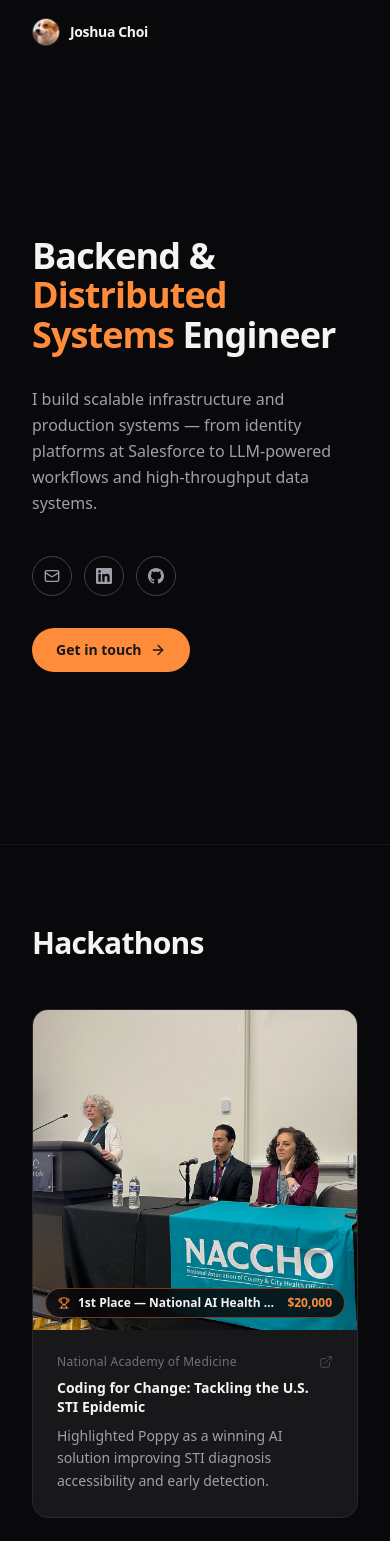
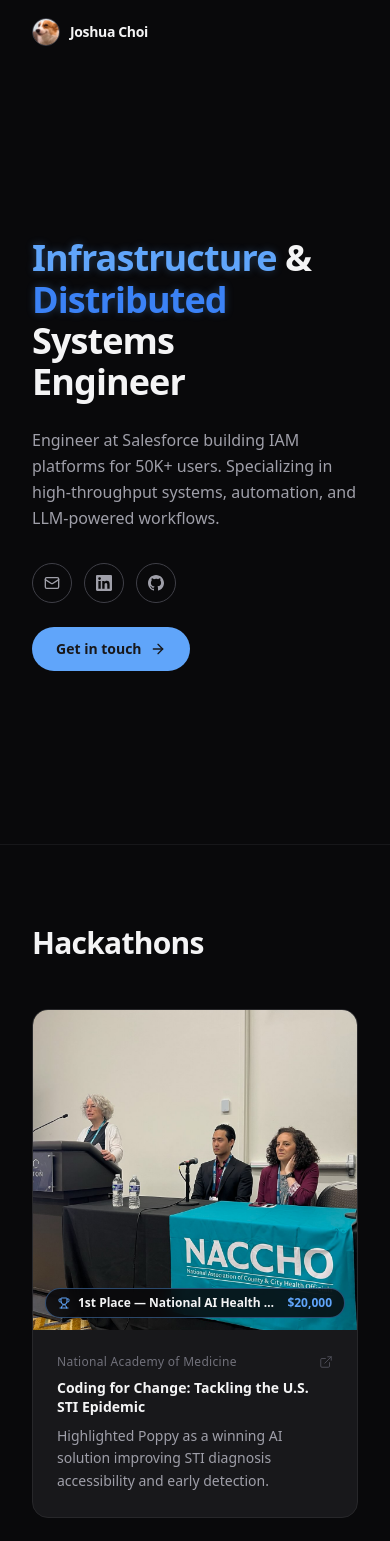
Before and after one commit to JeshChoi/portfolio, a Next.js app: page / in a window 390 px wide. Shown: the top 1541 px of the page. Built offline with nearby package versions, Linux system fonts and the light colour scheme.

Commit message:
new style

```diff
--- a/app/blog/[slug]/page.tsx
+++ b/app/blog/[slug]/page.tsx
@@ -47,7 +47,7 @@ function renderBlock(block: BlogBlock, i: number) {
           <div className="h-px w-8 bg-zinc-700" />
           <div
             className="w-1.5 h-1.5 rounded-full"
-            style={{ backgroundColor: "#FF8C3A", opacity: 0.6 }}
+            style={{ backgroundColor: "#60A5FA", opacity: 0.6 }}
           />
           <div className="h-px w-8 bg-zinc-700" />
         </div>
@@ -106,7 +106,7 @@ export default async function BlogPostPage({
           className="mt-8 h-px"
           style={{
             background:
-              "linear-gradient(to right, rgba(255,140,58,0.3), transparent)",
+              "linear-gradient(to right, rgba(96,165,250,0.3), transparent)",
           }}
         />
       </header>
--- a/components/Awards.tsx
+++ b/components/Awards.tsx
@@ -30,11 +30,11 @@ export default function Awards() {
               whileInView={{ opacity: 1, y: 0 }}
               transition={{ duration: 0.5, delay: i * 0.1 }}
               viewport={{ once: true }}
-              className="bg-zinc-900 border border-zinc-800 rounded-2xl p-6 hover:border-[#FF8C3A]/40 transition-all duration-200 btn-orange-hover"
+              className="bg-zinc-900 border border-zinc-800 rounded-2xl p-6 hover:border-[#60A5FA]/40 transition-all duration-200 btn-blue-hover"
             >
               <div className="flex items-start gap-4">
                 <div className="w-10 h-10 rounded-xl bg-zinc-800 border border-zinc-700 flex items-center justify-center flex-shrink-0">
-                  <Trophy className="w-4.5 h-4.5 orange-glow-icon" style={{ color: "#FF8C3A" }} strokeWidth={1.5} />
+                  <Trophy className="w-4.5 h-4.5 blue-glow-icon" style={{ color: "#60A5FA" }} strokeWidth={1.5} />
                 </div>
                 <div className="flex-1 min-w-0">
                   <div className="flex items-start justify-between gap-4 mb-2">
--- a/components/BlogSidebar.tsx
+++ b/components/BlogSidebar.tsx
@@ -52,7 +52,7 @@ export default function BlogSidebar() {
                   }`}
                   style={
                     isActive
-                      ? { color: "#FF8C3A", textShadow: "0 0 8px rgba(255,140,58,0.3)" }
+                      ? { color: "#60A5FA", textShadow: "0 0 8px rgba(96,165,250,0.3)" }
                       : undefined
                   }
                 >
--- a/components/CTA.tsx
+++ b/components/CTA.tsx
@@ -32,7 +32,7 @@ export default function CTA() {
           </p>
           <h2 className="text-4xl md:text-5xl lg:text-6xl 2xl:text-7xl 3xl:text-8xl font-bold tracking-tight text-zinc-100 leading-tight mb-6 max-w-3xl 2xl:max-w-4xl">
             Let&apos;s build something{" "}
-            <em className="not-italic" style={{ color: "#FF8C3A" }}>
+            <em className="not-italic" style={{ color: "#60A5FA" }}>
               great.
             </em>
           </h2>
@@ -44,8 +44,8 @@ export default function CTA() {
           <div className="flex flex-wrap items-center gap-4">
             <a
               href={`mailto:${personal.email}`}
-              className="inline-flex items-center gap-2 px-6 py-3 rounded-full text-sm font-semibold text-zinc-900 transition-all duration-200 btn-orange-hover"
-              style={{ backgroundColor: "#FF8C3A" }}
+              className="inline-flex items-center gap-2 px-6 py-3 rounded-full text-sm font-semibold text-zinc-900 transition-all duration-200 btn-blue-hover"
+              style={{ backgroundColor: "#60A5FA" }}
             >
               <Mail className="w-4 h-4" />
               Send an email
--- a/components/Experience.tsx
+++ b/components/Experience.tsx
@@ -78,7 +78,7 @@ export default function Experience() {
                       {i === 0 && (
                         <span
                           className="text-xs px-2 py-0.5 rounded-full font-medium"
-                          style={{ backgroundColor: "rgba(255,140,58,0.15)", color: "#FF8C3A" }}
+                          style={{ backgroundColor: "rgba(96,165,250,0.15)", color: "#60A5FA" }}
                         >
                           Current
                         </span>
--- a/components/Hero.tsx
+++ b/components/Hero.tsx
@@ -2,6 +2,7 @@
 
 import { motion } from "framer-motion";
 import { ArrowRight, Mail } from "lucide-react";
+import Image from "next/image";
 import portfolio from "@/data/portfolio";
 
 function LinkedInIcon() {
@@ -24,29 +25,31 @@ export default function Hero() {
   const { hero, personal } = portfolio;
 
   return (
-    <section className="relative h-screen flex flex-col items-center justify-center px-8 md:px-16 lg:px-24 2xl:px-32 3xl:px-48 pt-16 overflow-hidden">
-      {/* Main content */}
+    <section className="relative h-screen flex items-center px-8 md:px-16 lg:px-24 2xl:px-32 3xl:px-48 pt-16 overflow-hidden">
+      <div className="max-w-4xl 2xl:max-w-5xl 3xl:max-w-6xl w-full mx-auto flex items-center justify-between gap-12">
+
+        {/* Left: text content */}
         <motion.div
           initial={{ opacity: 0, y: 28 }}
           animate={{ opacity: 1, y: 0 }}
           transition={{ duration: 0.7, ease: "easeOut" }}
-        className="max-w-4xl 2xl:max-w-5xl 3xl:max-w-6xl w-full mx-auto"
+          className="flex-1 min-w-0"
         >
-        <h1 className="text-4xl md:text-5xl lg:text-6xl 2xl:text-7xl 3xl:text-8xl font-bold tracking-tight text-zinc-100 leading-[1.1] mb-8">
-          Backend &{" "}
-          <em className="not-italic" style={{ color: "#FF8C3A" }}>
-            Distributed Systems
-          </em>{" "}
+          <h1 className="text-4xl md:text-5xl lg:text-6xl 2xl:text-7xl 3xl:text-8xl font-bold tracking-tight text-zinc-100 leading-[1.15] mb-6">
+            <em className="not-italic blue-glow" style={{ color: "#60A5FA" }}>Infrastructure</em>{" &"}
+            <br />
+            <em className="not-italic blue-glow" style={{ color: "#3B82F6" }}>Distributed</em>{" Systems"}
+            <br />
             Engineer
           </h1>
 
-        <p className="text-base md:text-lg 2xl:text-xl 3xl:text-2xl text-zinc-400 max-w-2xl 2xl:max-w-3xl leading-relaxed mb-10">
+          <p className="text-base md:text-lg 2xl:text-xl 3xl:text-2xl text-zinc-400 max-w-xl leading-relaxed mb-8">
             {hero.description}
           </p>
 
-        {/* Social icon links */}
+          {/* Social icons */}
           <motion.div
-          className="flex items-center gap-3"
+            className="flex items-center gap-3 mb-6"
             initial={{ opacity: 0 }}
             animate={{ opacity: 1 }}
             transition={{ delay: 0.4, duration: 0.5 }}
@@ -77,11 +80,9 @@ export default function Hero() {
               <GitHubIcon />
             </a>
           </motion.div>
-      </motion.div>
 
-      {/* CTA below social icons */}
+          {/* CTA */}
           <motion.div
-        className="mt-8 max-w-4xl 2xl:max-w-5xl 3xl:max-w-6xl w-full mx-auto"
             initial={{ opacity: 0 }}
             animate={{ opacity: 1 }}
             transition={{ delay: 0.6, duration: 0.5 }}
@@ -89,12 +90,33 @@ export default function Hero() {
             <a
               href={`mailto:${personal.email}`}
               className="inline-flex items-center gap-2 px-6 py-3 rounded-full text-sm font-semibold text-zinc-900 transition-all duration-200 hover:opacity-90"
-          style={{ backgroundColor: "#FF8C3A" }}
+              style={{ backgroundColor: "#60A5FA" }}
             >
               Get in touch
               <ArrowRight className="w-4 h-4" />
             </a>
           </motion.div>
+        </motion.div>
+
+        {/* Right: portrait */}
+        <motion.div
+          initial={{ opacity: 0, scale: 0.95 }}
+          animate={{ opacity: 1, scale: 1 }}
+          transition={{ duration: 0.6, ease: "easeOut", delay: 0.2 }}
+          className="hidden md:flex flex-shrink-0"
+        >
+          <div className="w-56 h-56 lg:w-72 lg:h-72 2xl:w-80 2xl:h-80 rounded-full overflow-hidden border-2 border-zinc-700 ring-8 ring-zinc-900">
+            <Image
+              src="/josh_face.jpg"
+              alt="Joshua Choi"
+              width={320}
+              height={320}
+              className="w-full h-full object-cover"
+            />
+          </div>
+        </motion.div>
+
+      </div>
     </section>
   );
 }
--- a/components/Press.tsx
+++ b/components/Press.tsx
@@ -33,7 +33,7 @@ export default function Press() {
               whileInView={{ opacity: 1, x: 0 }}
               transition={{ duration: 0.4, delay: i * 0.1 }}
               viewport={{ once: true }}
-              className="group flex items-start gap-5 p-5 rounded-xl border border-zinc-800 bg-zinc-900/30 hover:border-[#FF8C3A]/40 hover:bg-zinc-900/60 transition-all duration-200 btn-orange-hover"
+              className="group flex items-start gap-5 p-5 rounded-xl border border-zinc-800 bg-zinc-900/30 hover:border-[#60A5FA]/40 hover:bg-zinc-900/60 transition-all duration-200 btn-blue-hover"
             >
               <div className="flex-1 min-w-0">
                 <div className="flex items-center gap-2 mb-1.5">
@@ -49,7 +49,7 @@ export default function Press() {
                 </p>
               </div>
               <ExternalLink
-                className="w-4 h-4 text-zinc-600 group-hover:text-[#FF8C3A] group-hover:orange-glow-icon transition-colors flex-shrink-0 mt-0.5"
+                className="w-4 h-4 text-zinc-600 group-hover:text-[#60A5FA] group-hover:blue-glow-icon transition-colors flex-shrink-0 mt-0.5"
                 strokeWidth={1.5}
               />
             </motion.a>
--- a/components/Projects.tsx
+++ b/components/Projects.tsx
@@ -54,7 +54,7 @@ export default function Projects() {
                 whileInView={{ opacity: 1, y: 0 }}
                 transition={{ duration: 0.45, delay: i * 0.1 }}
                 viewport={{ once: true }}
-                className="py-8 flex gap-8 items-start rounded-2xl px-4 -mx-4 transition-all duration-300 hover:bg-zinc-900/60 btn-orange-hover hover:border-[#FF8C3A]/20"
+                className="py-8 flex gap-8 items-start rounded-2xl px-4 -mx-4 transition-all duration-300 hover:bg-zinc-900/60 btn-blue-hover hover:border-[#60A5FA]/20"
               >
                 {/* Left: project info */}
                 <Link href={`/projects/${project.slug}`} className="group flex gap-5 flex-1 min-w-0">
--- a/components/Recognition.tsx
+++ b/components/Recognition.tsx
@@ -33,7 +33,7 @@ export default function Recognition() {
               whileInView={{ opacity: 1, y: 0 }}
               transition={{ duration: 0.5, delay: i * 0.1 }}
               viewport={{ once: true }}
-              className="group bg-zinc-900 border border-zinc-800 rounded-2xl overflow-hidden hover:border-[#FF8C3A]/40 transition-all duration-300 btn-orange-hover flex flex-col"
+              className="group bg-zinc-900 border border-zinc-800 rounded-2xl overflow-hidden hover:border-[#60A5FA]/40 transition-all duration-300 btn-blue-hover flex flex-col"
             >
               {/* Preview image */}
               <div className="relative w-full h-80 overflow-hidden bg-zinc-900 flex-shrink-0">
@@ -47,12 +47,12 @@ export default function Recognition() {
                 )}
                 {/* Award badge overlaid on image */}
                 {item.award && (
-                  <div className="absolute bottom-3 left-3 right-3 flex items-center gap-2 px-3 py-1.5 rounded-full bg-zinc-950/85 backdrop-blur-sm border border-[#FF8C3A]/40">
-                    <Trophy className="w-3 h-3 flex-shrink-0" style={{ color: "#FF8C3A" }} strokeWidth={2} />
+                  <div className="absolute bottom-3 left-3 right-3 flex items-center gap-2 px-3 py-1.5 rounded-full bg-zinc-950/85 backdrop-blur-sm border border-[#60A5FA]/40">
+                    <Trophy className="w-3 h-3 flex-shrink-0" style={{ color: "#60A5FA" }} strokeWidth={2} />
                     <span className="text-xs font-semibold text-zinc-100 truncate">
                       {item.award.title}
                     </span>
-                    <span className="text-xs font-bold tabular-nums ml-auto flex-shrink-0" style={{ color: "#FF8C3A" }}>
+                    <span className="text-xs font-bold tabular-nums ml-auto flex-shrink-0" style={{ color: "#60A5FA" }}>
                       {item.award.amount}
                     </span>
                   </div>
@@ -66,7 +66,7 @@ export default function Recognition() {
                     {item.source}
                   </span>
                   <ExternalLink
-                    className="w-3.5 h-3.5 text-zinc-600 group-hover:text-[#FF8C3A] group-hover:orange-glow-icon transition-colors flex-shrink-0"
+                    className="w-3.5 h-3.5 text-zinc-600 group-hover:text-[#60A5FA] group-hover:blue-glow-icon transition-colors flex-shrink-0"
                     strokeWidth={1.5}
                   />
                 </div>
--- a/data/portfolio.ts
+++ b/data/portfolio.ts
@@ -96,7 +96,7 @@ const portfolio = {
       "Software Engineer building scalable infrastructure, AI systems, and production-grade platforms",
     subheadline: "Focused on identity systems, automation, and applied AI",
     description:
-      "I build scalable infrastructure and production systems — from identity platforms at Salesforce to LLM-powered workflows and high-throughput data systems.",
+      "Engineer at Salesforce building IAM platforms for 50K+ users. Specializing in high-throughput systems, automation, and LLM-powered workflows.",
     cta_primary: "View Projects",
     cta_secondary: "Contact",
   },
```
Also changed, not shown: app/globals.css (+11 -11 lines), components/Nav.tsx (+5 -5 lines), 1 other file (tests, documents, lock files or other folders). Lines whose indentation alone changed are shown as unchanged.
